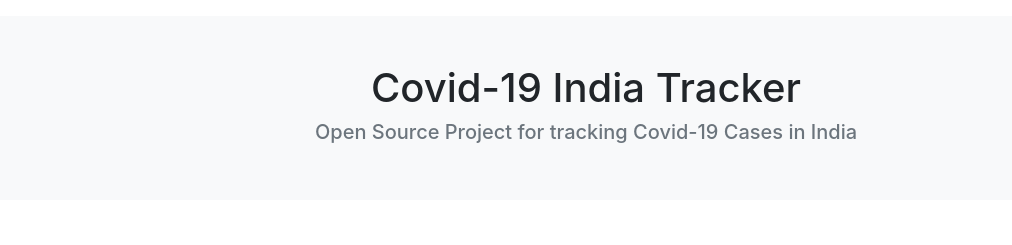
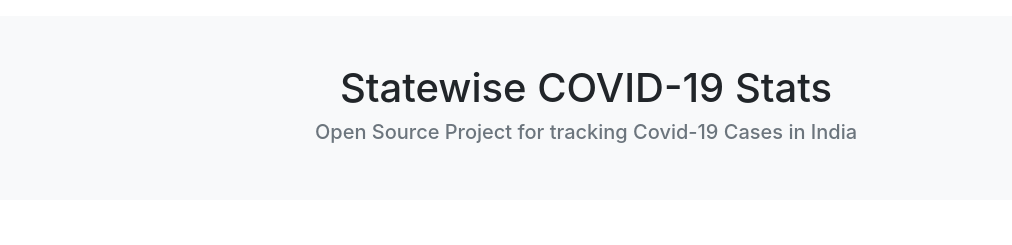
Before and after one commit to iamshubhamnayak/Covid-19-India-Tracker, a plain HTML site: page index.html in a window 1280 px wide. Shown: the top 245 px of the page, without its empty margins (54-1066 px from the left). Drawn offline with nearby package versions, Linux system fonts and the light colour scheme; no server answers.

Commit message:
Updated Title and Heading.

```diff
--- a/index.html
+++ b/index.html
@@ -4,13 +4,13 @@
 <head>
     <meta charset="UTF-8">
     <meta name="viewport" content="width=device-width, initial-scale=1.0">
-    <title>Covid-19 India Tracker</title>
+    <title>COVID-19 Tracker For India</title>
     <link rel="stylesheet" href="https://stackpath.bootstrapcdn.com/bootstrap/4.5.0/css/bootstrap.min.css">
 </head>
 
 <body>
     <div class="container-fluid p-5 bg-light text-center my-3">
-        <h1>Covid-19 India Tracker</h1>
+        <h1>Statewise COVID-19 Stats</h1>
         <h5 class="text-muted">
             Open Source Project for tracking Covid-19 Cases in India
         </h5>
```
